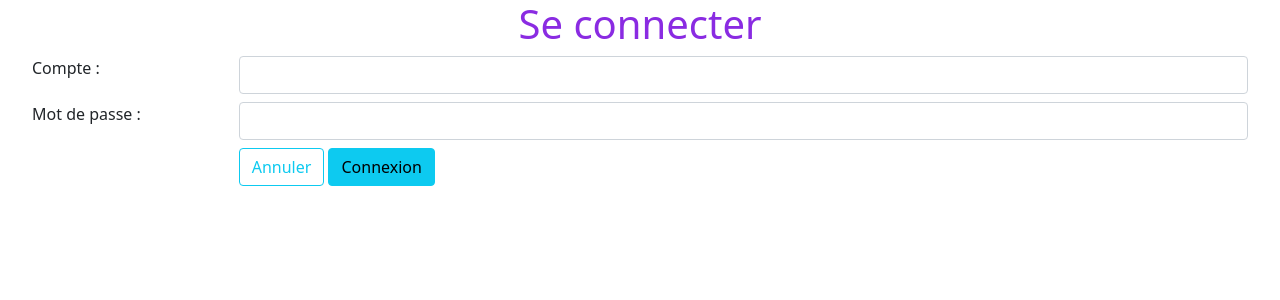
After one commit to fred-lefevre/php-mariadb-geo, a PHP site: page /connecter.php in a window 1280 px wide. The commit adds this page. Shown: the top 300 px of the page. Run offline with PHP 8.4, Linux system fonts and the light colour scheme.

Commit message:
Mise en place d'un acces securise

```diff
--- /dev/null
+++ b/src/connecter.php
@@ -0,0 +1,60 @@
+<?php
+session_start();
+
+if (isset($_POST["compte"]) and isset($_POST["mdp"])) {
+    // Vérification de l'authentification
+    if ($_POST["compte"] == "john" and $_POST["mdp"] == "Doe" ) {
+        // Réussite de l'authentification
+        $_SESSION["role"] = "administrateur";
+        header("Location: ./index.php");
+        exit;
+    }
+    // Échec de l'authentification
+}
+?>
+<!DOCTYPE html>
+<html lang="fr">
+    <head>
+        <meta charset="utf-8">
+        <meta name="viewport" content="width=device-width, initial-scale=1">
+        <title>Se connecter</title>
+        <!-- Bootstrap 5.1 CSS -->
+        <link href="./styles/bootstrap.min.css" rel="stylesheet" type="text/css">
+        <link href="./styles/geo.css" rel="stylesheet" type="text/css">
+    </head>
+    <body>
+        <div class="jumbotron text-center">
+            <h1>Se connecter</h1>
+        </div>
+        <div class="container-fluid">
+            <form action="./connecter.php" method="post">
+                <div class="row m-2">
+                    <div class="col-sm-2">
+                        <label for="compte" class="form-label">Compte :</label>
+                    </div>
+                    <div class="col-sm-10">
+                        <input type="text" class="form-control" id="compte" name="compte" required>
+                    </div>
+                </div>
+                <div class="row m-2">
+                    <div class="col-sm-2">
+                        <label for="mdp" class="form-label">Mot de passe :</label>
+                    </div>
+                    <div class="col-sm-10">
+                        <input type="password" class="form-control" id="mdp" name="mdp" required>
+                    </div>
+                </div>
+                <div class="row m-2">
+                    <div class="col-sm-2">
+                    </div>
+                    <div class="col-sm-10">
+                        <a href="./index.php" class="btn btn-outline-info">Annuler</a>
+                        <button type="submit" class="btn btn-info">Connexion</button>
+                    </div>
+                </div>
+            </form>
+        </div>
+        <!-- Bootstrap Bundle with Popper -->
+        <script src="./js/bootstrap.bundle.min.js"></script>
+    </body>
+</html>
--- /dev/null
+++ b/src/deconnecter.php
@@ -0,0 +1,6 @@
+<?php
+session_start();
+unset($_SESSION["role"]);
+header("Location: ./index.php");
+exit;
+?>
--- a/src/index.php
+++ b/src/index.php
@@ -1,5 +1,8 @@
 <?php
 require_once "./inc/outils.php";
+
+session_start();
+$role = $_SESSION["role"] ?? 'anonyme';
 
 try {
     $dbh = new PDO('mysql:host=127.0.0.1;dbname=geographie;port=3306;charset=utf8mb4', 'marco', 'polo');
@@ -74,6 +77,7 @@ try {
             </table>
             <?php } ?>
         </div>
+        <?= info_connexion($role) ?>
         <!-- Bootstrap Bundle with Popper -->
         <script src="./js/bootstrap.bundle.min.js"></script>
     </body>
```
Also changed, not shown: src/ajouter-pays.php (+7 -0 lines), src/inc/outils.php (+12 -0 lines).
